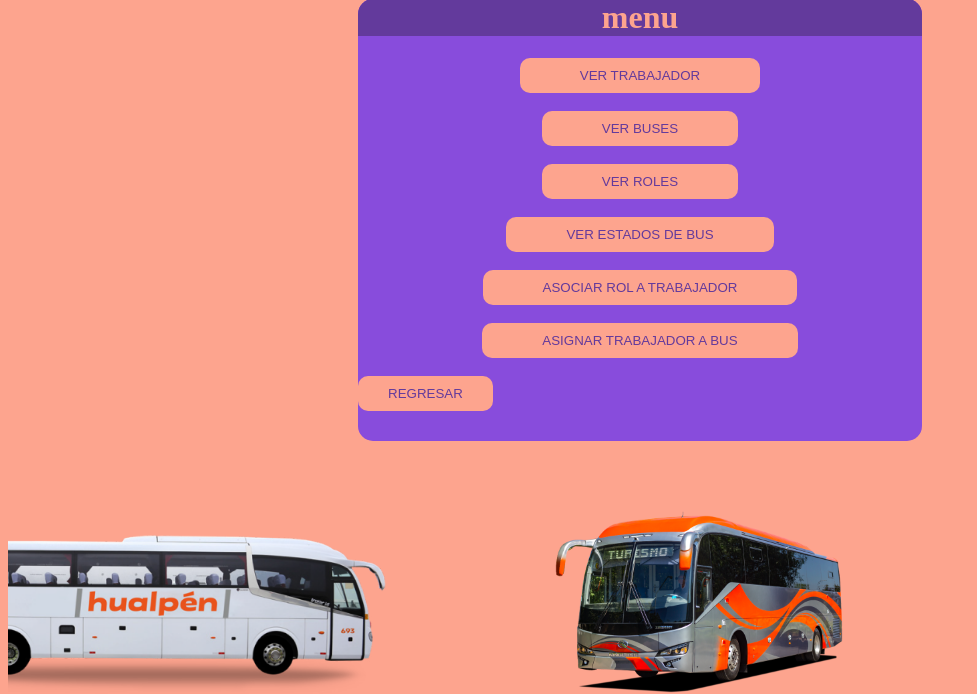
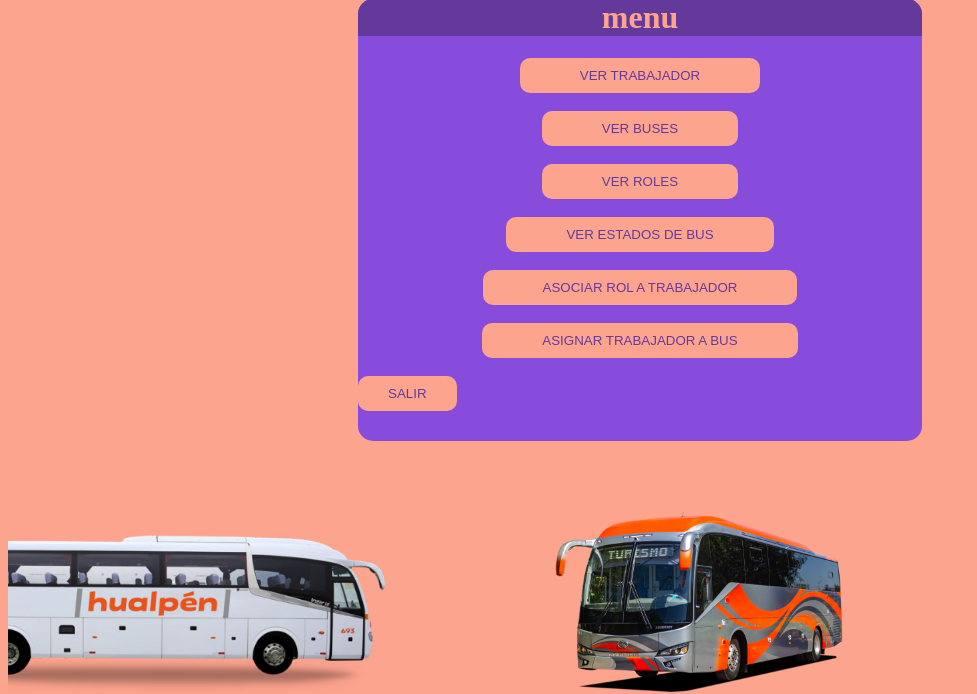
Before and after one commit to locosaravia/projectobackEnd, a Django app: template templates/templatesApp/index.html in a window 1280 px wide. Shown: the part 22-716 px from the top of the page, without its empty margins (0-977 px from the left). Run offline with Django 5.2, Linux system fonts and the light colour scheme; the template is opened without the code that fills it, so the values that code supplies are empty.

Commit message:
pequeña edicion momentanea

```diff
--- a/templates/templatesApp/index.html
+++ b/templates/templatesApp/index.html
@@ -22,7 +22,7 @@
             <button type="button" class="botones">asignar trabajador a bus</button><br><br>
 
         </div>
-        <button onclick="location.href='http://127.0.0.1:8000/login/'" type="button" class="botones1">regresar</button>
+        <button onclick="location.href='http://127.0.0.1:8000/login/'" type="button" class="botones1">salir</button>
     </div><br><br><br>
     <img src="{%static "img/bus-hualpen.png"%}" width="30%">
     <img class="bus1" src="{%static "img/bus1.png"%}" width="25%">
```
